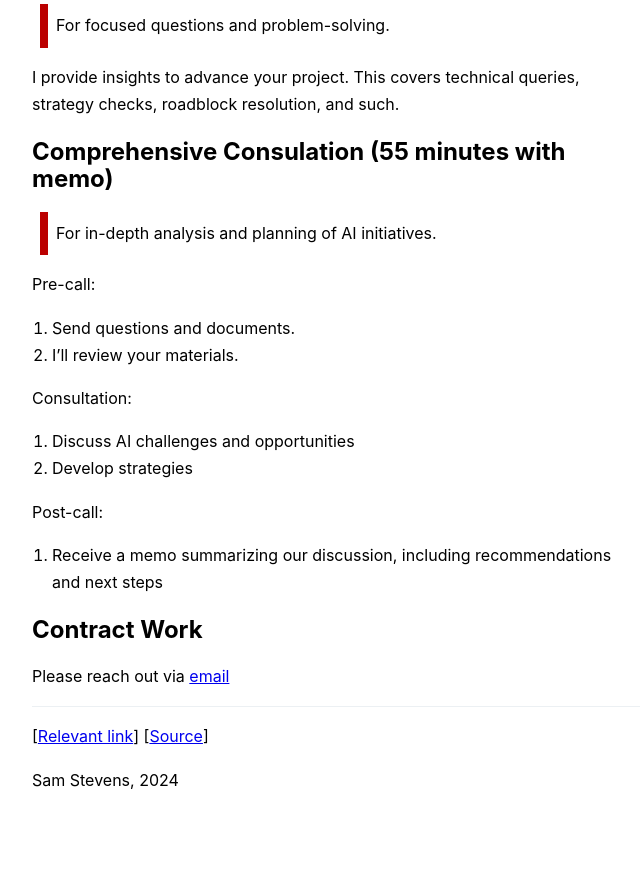
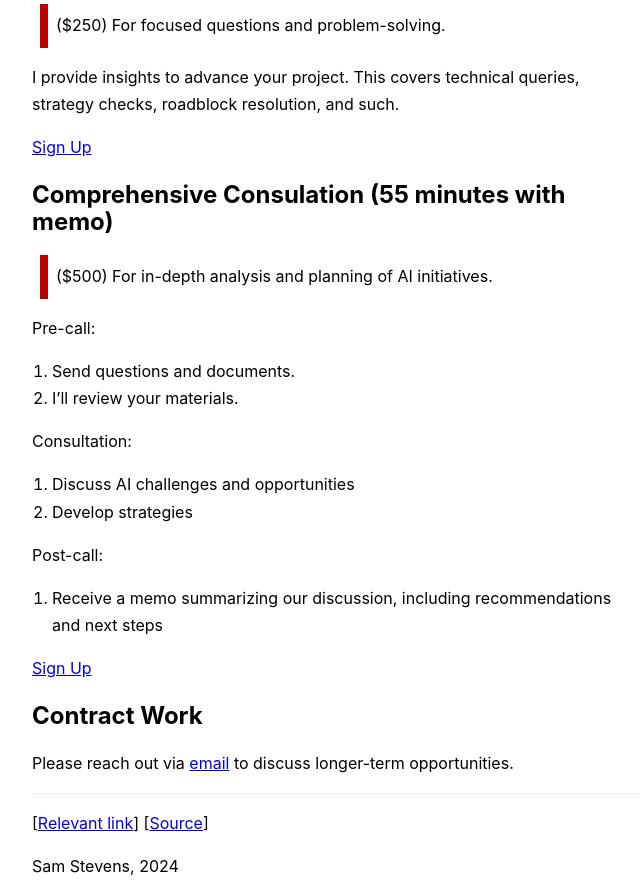
Before and after one commit to samuelstevens/samuelstevens.github.io, a plain HTML site: page consulting.html in a window 1280 px wide. Shown: the part 460-1356 px from the top of the page, without its empty margins (304-946 px from the left). Before the commit the page ends 1270 px from the top, so only its background shows below. Drawn offline with Linux system fonts and the light colour scheme.

Commit message:
updated file(s) at Mon Dec 16 16:57:31 EST 2024

```diff
--- a/consulting.html
+++ b/consulting.html
@@ -51,14 +51,17 @@ Consultation (55 minutes)</a></li>
 <h2 id="quick-consultation-25-minutes">Quick Consultation (25
 minutes)</h2>
 <blockquote>
-<p>For focused questions and problem-solving.</p>
+<p>($250) For focused questions and problem-solving.</p>
 </blockquote>
 <p>I provide insights to advance your project. This covers technical
 queries, strategy checks, roadblock resolution, and such.</p>
+<p><a
+href="mailto:samuel.robert.stevens@gmail.com?subject=Quick%20Consultation%20Request">Sign
+Up</a></p>
 <h2 id="comprehensive-consulation-55-minutes-with-memo">Comprehensive
 Consulation (55 minutes with memo)</h2>
 <blockquote>
-<p>For in-depth analysis and planning of AI initiatives.</p>
+<p>($500) For in-depth analysis and planning of AI initiatives.</p>
 </blockquote>
 <p>Pre-call:</p>
 <ol type="1">
@@ -75,9 +78,13 @@ Consulation (55 minutes with memo)</h2>
 <li>Receive a memo summarizing our discussion, including recommendations
 and next steps</li>
 </ol>
+<p><a
+href="mailto:samuel.robert.stevens@gmail.com?subject=Comprehensive%20Consultation%20Request">Sign
+Up</a></p>
 <h2 id="contract-work">Contract Work</h2>
 <p>Please reach out via <a
-href="mailto:samuel.robert.stevens@gmail.com">email</a></p>
+href="mailto:samuel.robert.stevens@gmail.com?subject=Contract%20Work%20Request">email</a>
+to discuss longer-term opportunities.</p>
       <hr />
       <p>[<a href="https://www.youtube-nocookie.com/embed/SHbS9tYFpcQ">Relevant link</a>] [<a href="https://github.com/samuelstevens/personal-website">Source</a>]</p>
       <p>Sam Stevens, 2024</p>
```
